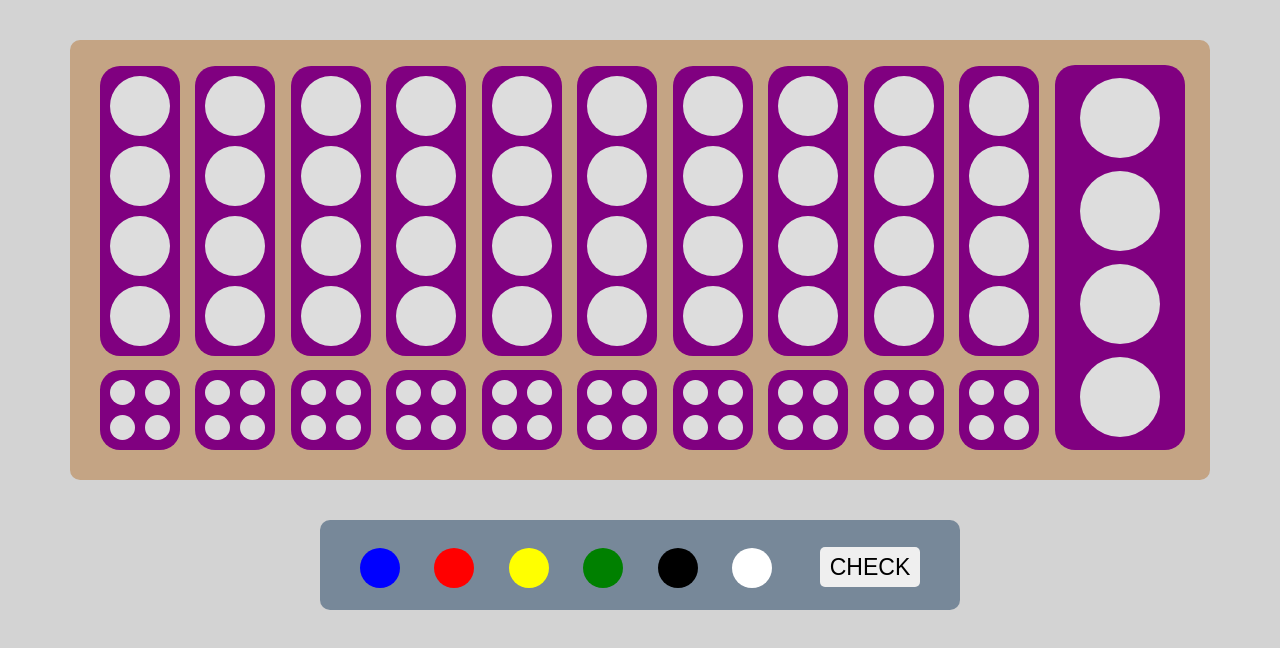
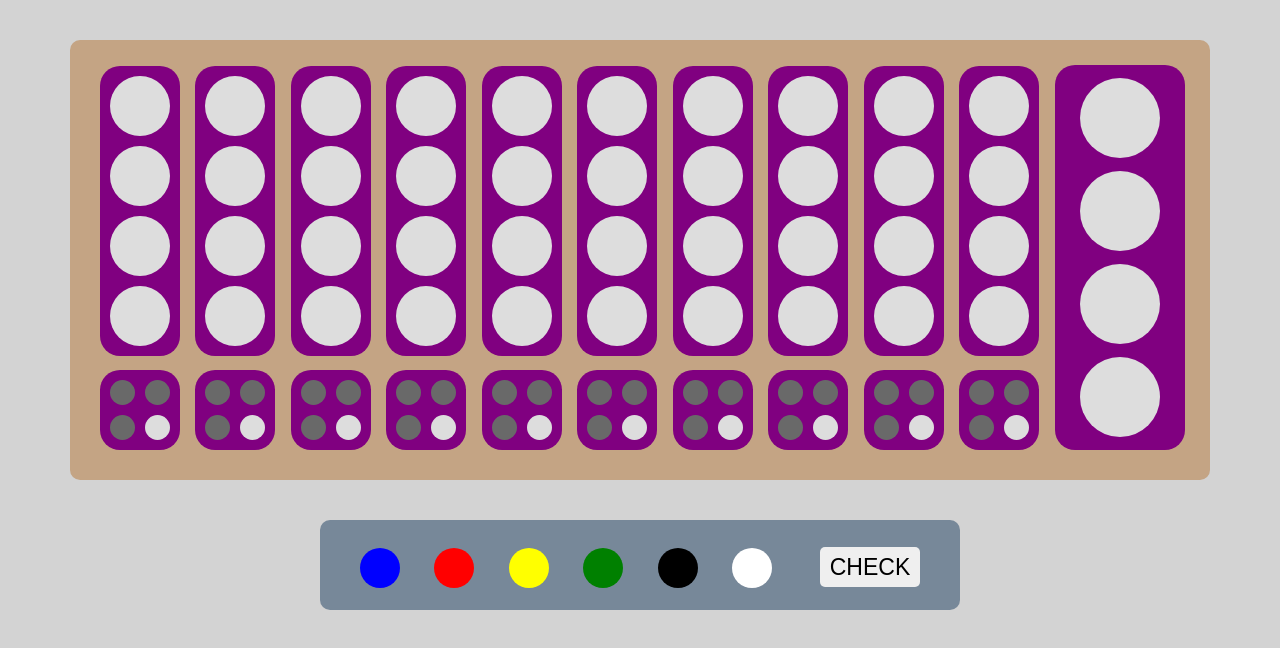
Before and after one commit to nitic04/Mastermindle, a plain HTML site: page index.html in a window 1280 px wide. Shown: the part 120-768 px from the top of the page. Drawn offline with Linux system fonts and the light colour scheme.

Commit message:
changed colour of result circles for visibility

```diff
--- a/style.css
+++ b/style.css
@@ -100,14 +100,24 @@ body{
     height: 80px;
 }
 
+.one{
+    background-color: #696969;
+}
+
 .two{
     margin-left: 45px;
     margin-top: -35px;
+    background-color: #696969;
+}
+
+.three{
+    background-color: #696969;
 }
 
 .four{
     margin-left: 45px;
     margin-top: -35px;
+
 }
 
 /* ----------------- PIECE BOX ----------------- */
```
